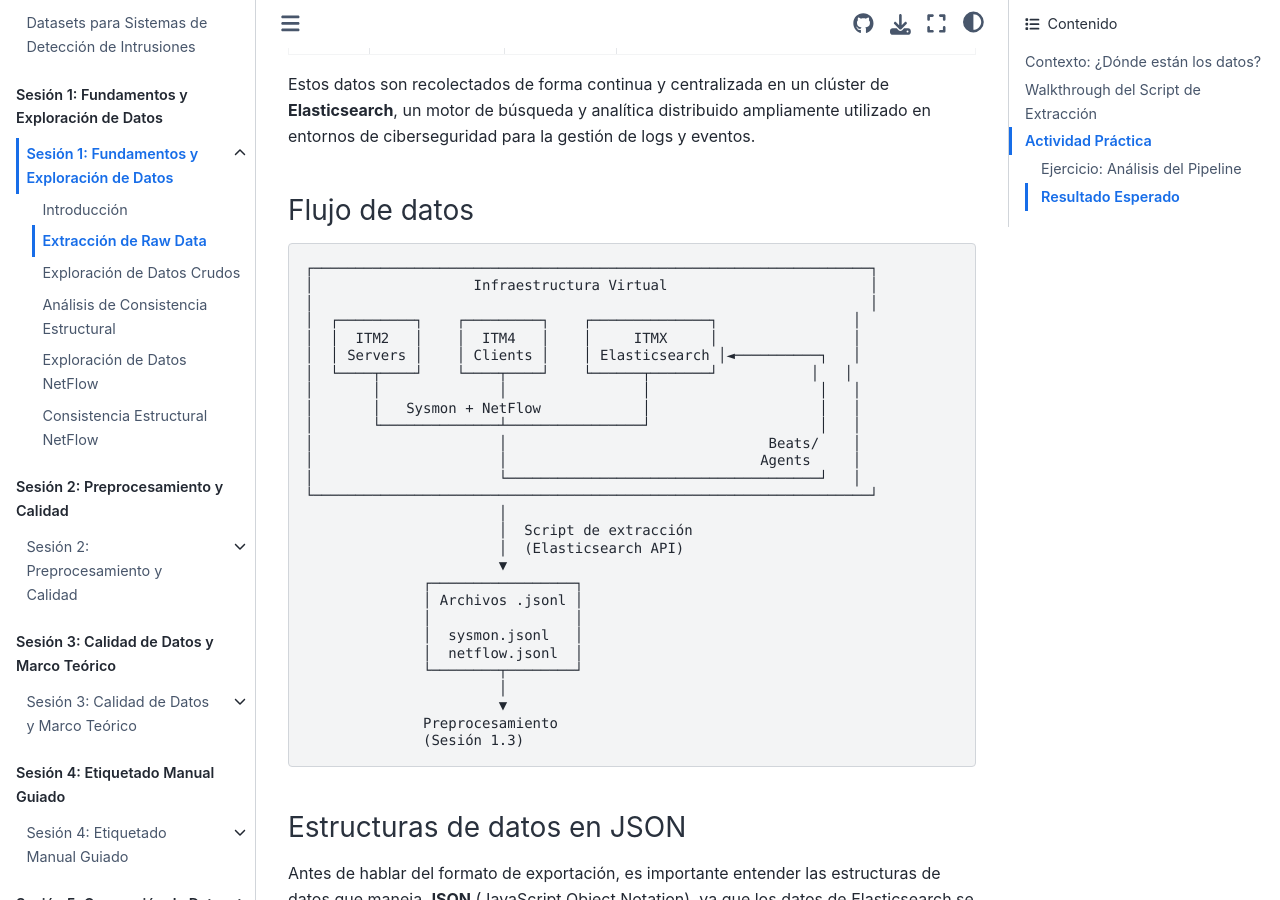
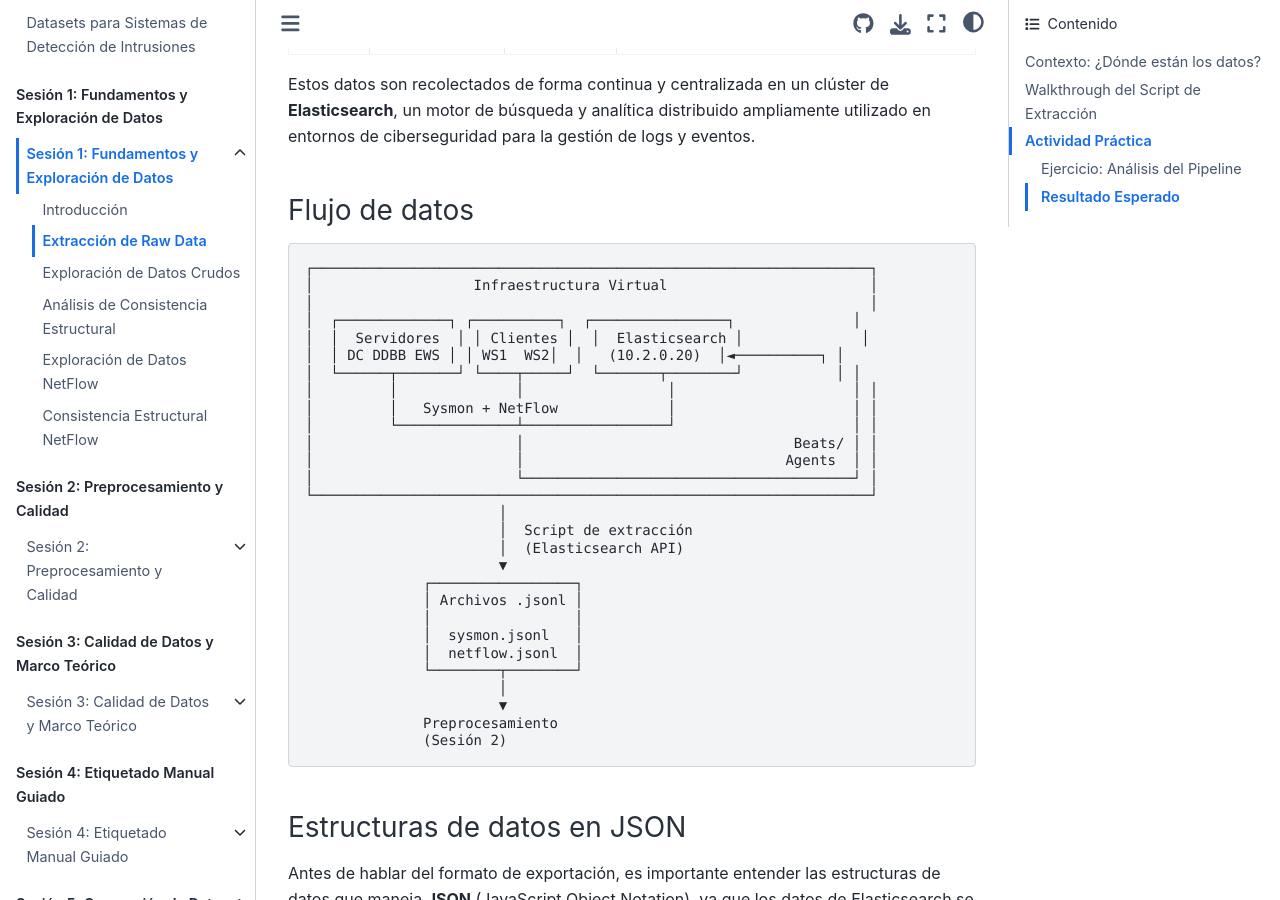
Before and after one commit to ollerenac/curso2026, a Jupyter Book: the page built from sesion-1/2-extraccion-raw-data.md, in a window 1280 px wide and 900 px high, scrolled down 513 px. Built offline with Jupyter Book 1.0.4 settings and Sphinx 7.4.7 and the Sphinx Book theme 1.1.4, drawn with Linux system fonts in a browser that asks for light colours.

Commit message:
Fix data flow diagram to match updated infrastructure table
Replace old names (ITM2, ITM4, ITMX) with correct network element
names (Servidores/DC DDBB EWS, Clientes/WS1 WS2, Elasticsearch
10.2.0.20) and update preprocessing reference from Sesión 1.3 to
Sesión 2.

Co-Authored-By: Claude Opus 4.6 <noreply@anthropic.com>

````diff
--- a/sesion-1/2-extraccion-raw-data.md
+++ b/sesion-1/2-extraccion-raw-data.md
@@ -19,16 +19,16 @@ Estos datos son recolectados de forma continua y centralizada en un clúster de
 ┌──────────────────────────────────────────────────────────────────┐
 │                   Infraestructura Virtual                        │
 │                                                                  │
-│  ┌─────────┐    ┌─────────┐    ┌──────────────┐                │
-│  │  ITM2   │    │  ITM4   │    │     ITMX     │                │
-│  │ Servers │    │ Clients │    │ Elasticsearch │◄──────────┐   │
-│  └────┬────┘    └────┬────┘    └──────┬───────┘           │   │
-│       │              │                │                    │   │
-│       │   Sysmon + NetFlow            │                    │   │
-│       └──────────────┴────────────────┘                    │   │
-│                      │                               Beats/    │
-│                      │                              Agents     │
-│                      └─────────────────────────────────────┘   │
+│  ┌─────────────┐ ┌──────────┐  ┌────────────────┐              │
+│  │  Servidores  │ │ Clientes │  │  Elasticsearch │              │
+│  │ DC DDBB EWS │ │ WS1  WS2│  │   (10.2.0.20)  │◄──────────┐ │
+│  └──────┬───────┘ └────┬─────┘  └───────┬────────┘           │ │
+│         │              │                 │                     │ │
+│         │   Sysmon + NetFlow             │                     │ │
+│         └──────────────┴─────────────────┘                     │ │
+│                        │                                Beats/ │ │
+│                        │                               Agents  │ │
+│                        └───────────────────────────────────────┘ │
 └──────────────────────────────────────────────────────────────────┘
                        │
                        │  Script de extracción
@@ -43,7 +43,7 @@ Estos datos son recolectados de forma continua y centralizada en un clúster de
                        │
                        ▼
               Preprocesamiento
-              (Sesión 1.3)
+              (Sesión 2)
 ```
 
 ### Estructuras de datos en JSON
````
